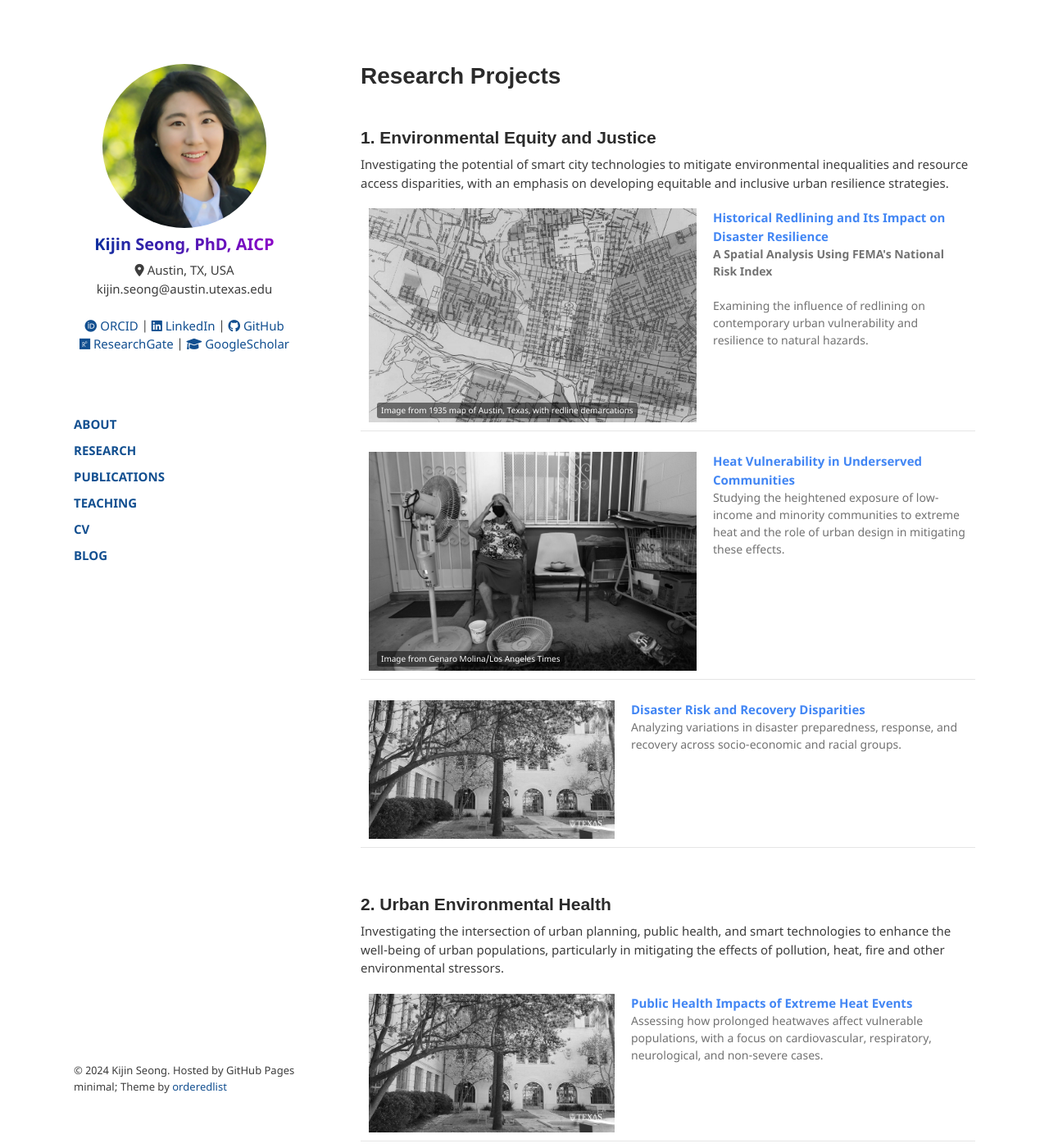
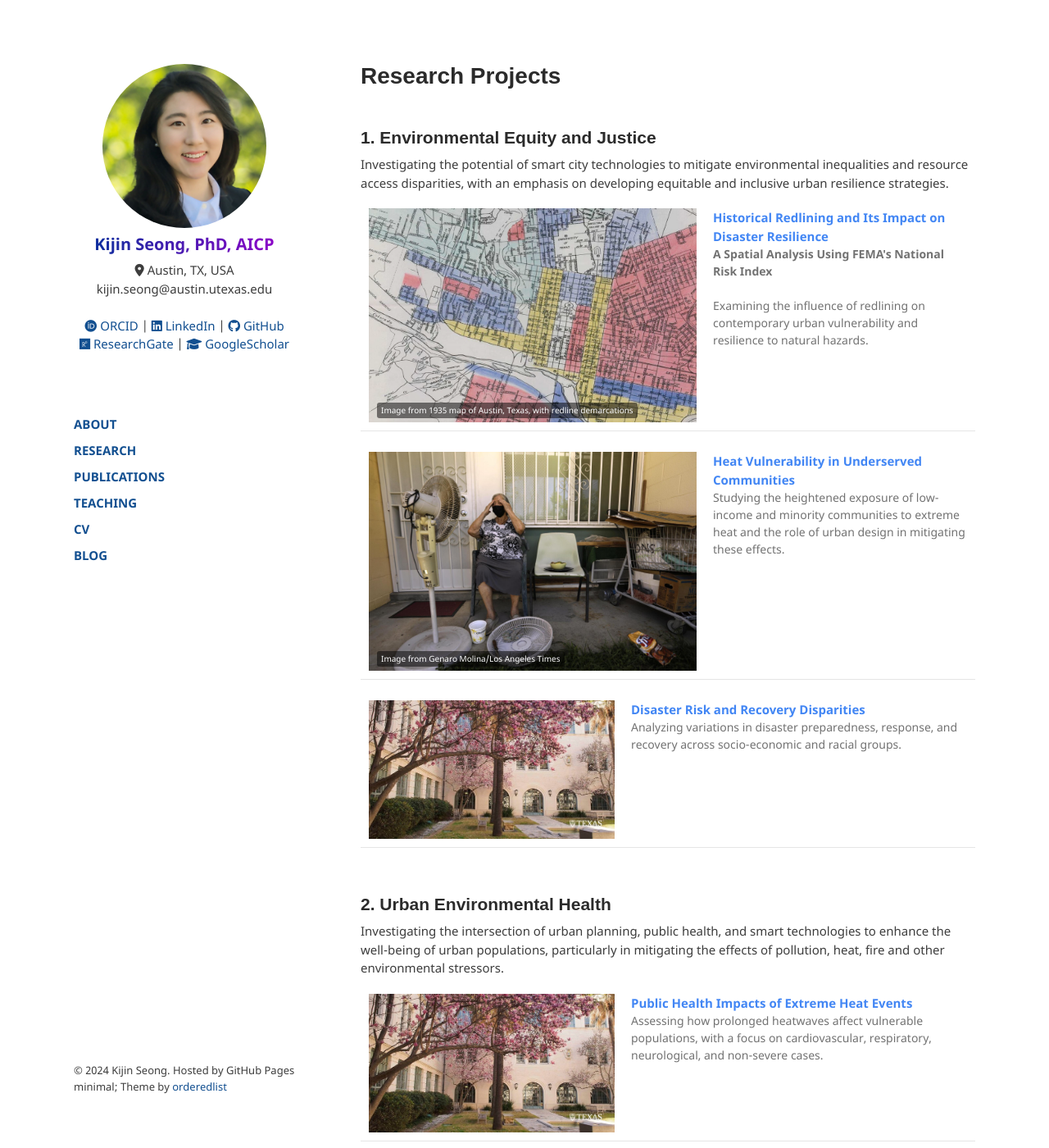
Before and after one commit to kijinseong/kijinseong.github.io, a Jekyll site: the page built from pages/research.md, in a window 1280 px wide and 1400 px high. Shown: the whole window at 82% size. Built offline with Jekyll 4.4.1, drawn with Linux system fonts in a browser that asks for light colours.

Commit message:
Test grayscale to color effect

```diff
--- a/assets/css/style.scss
+++ b/assets/css/style.scss
@@ -75,15 +75,19 @@ section {
   width: 400px;
 }
 
-.image-hover-effect {
-	-webkit-filter: grayscale(100%);
-	filter: grayscale(100%);
-	-webkit-transition: .3s ease-in-out;
-	transition: .3s ease-in-out;
+.image-hover-effect img{
+  filter: grayscale(100%);
+  -webkit-filter: grayscale(100%);
+  -webkit-transition: all .5s ease;
+  border-radius: 10px;
 }
-.image-hover-effect:hover {
-	-webkit-filter: grayscale(0);
-	filter: grayscale(0);
+
+.image-hover-effect img:hover {
+filter: grayscale(0%);
+filter: gray;
+-webkit-filter: grayscale(0%);
+filter: none;
+transition: .5s ease;
 }
 
 .credit-text {
```
